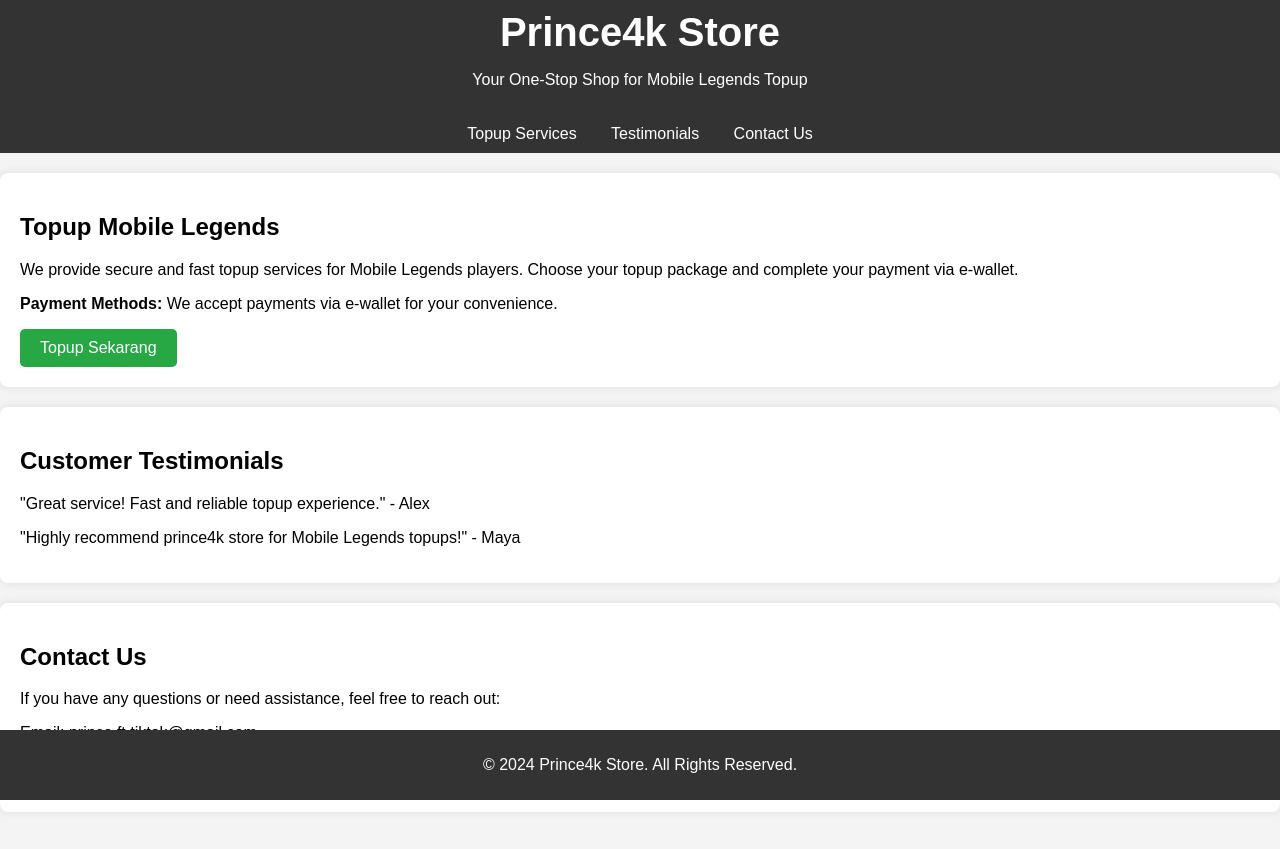
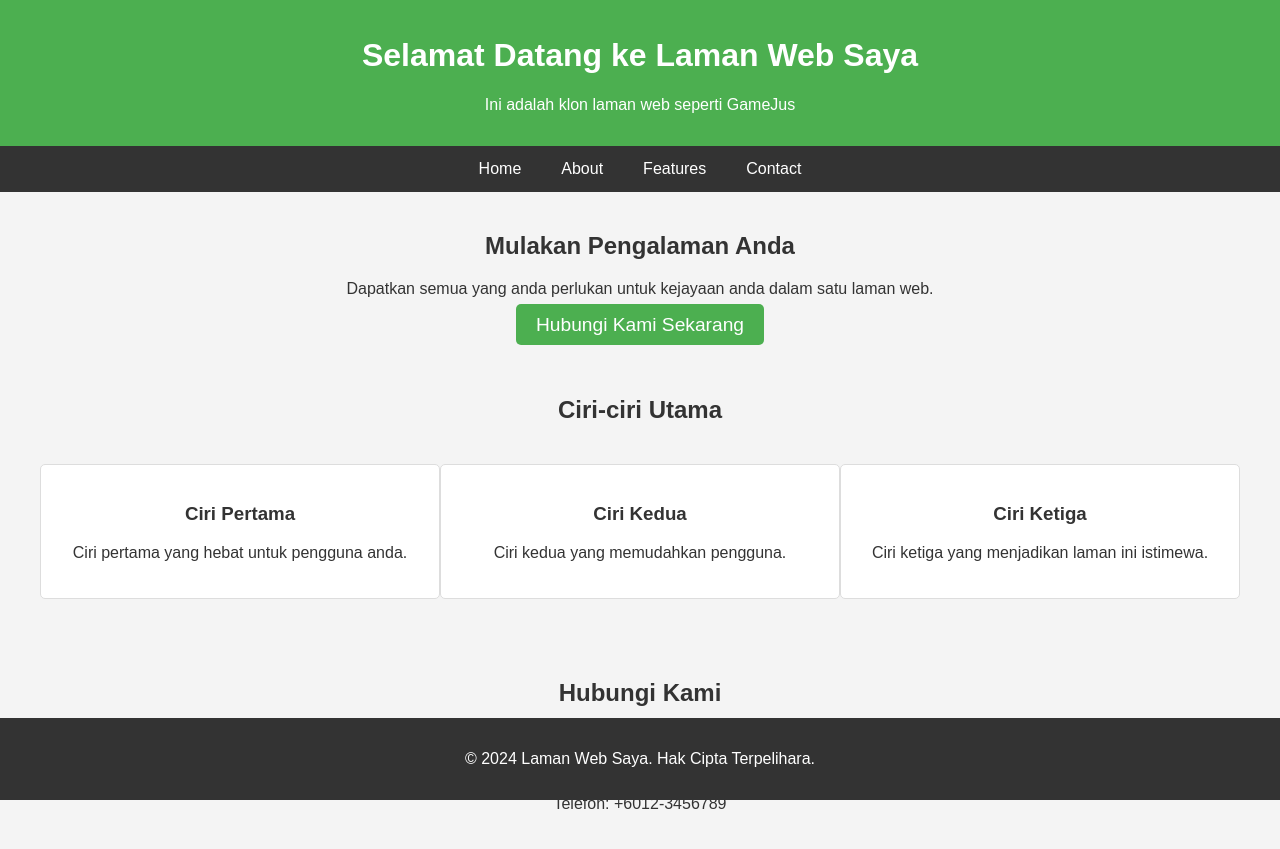
Before and after one commit to PrinceLimit/prince4k-store, a plain HTML site: page index.html in a window 1280 px wide. Drawn offline with Linux system fonts and the light colour scheme.

Commit message:
Update index.html

```diff
--- a/index.html
+++ b/index.html
@@ -3,113 +3,135 @@
 <head>
     <meta charset="UTF-8">
     <meta name="viewport" content="width=device-width, initial-scale=1.0">
-    <meta http-equiv="X-UA-Compatible" content="IE=edge">
-    <title>Prince4k Store - Topup Mobile Legends</title>
+    <meta name="description" content="Laman web seperti GameJus">
+    <title>Laman Web GameJus Klon</title>
     <style>
+        /* CSS untuk gaya laman web */
         body {
-            font-family: Arial, sans-serif;
+            font-family: 'Arial', sans-serif;
+            background-color: #f4f4f4;
             margin: 0;
             padding: 0;
-            background-color: #f4f4f4;
+            color: #333;
         }
         header {
-            background-color: #333;
-            color: #fff;
-            padding: 10px 0;
+            background-color: #4CAF50;
+            color: white;
+            padding: 1em 0;
             text-align: center;
         }
-        header h1 {
-            margin: 0;
-            font-size: 2.5em;
+        nav {
+            display: flex;
+            justify-content: center;
+            background-color: #333;
         }
-        .container {
-            width: 80%;
-            margin: auto;
-            overflow: hidden;
-        }
-        nav {
-            background: #333;
-            color: #fff;
-            padding: 10px 0;
+        nav a {
+            color: white;
+            padding: 14px 20px;
+            text-decoration: none;
             text-align: center;
         }
-        nav a {
-            color: #fff;
-            margin: 0 15px;
-            text-decoration: none;
+        nav a:hover {
+            background-color: #ddd;
+            color: black;
         }
         section {
             padding: 20px;
-            margin: 20px 0;
-            background-color: #fff;
-            border-radius: 8px;
-            box-shadow: 0 0 10px rgba(0, 0, 0, 0.1);
+            text-align: center;
         }
         footer {
             background-color: #333;
-            color: #fff;
+            color: white;
             text-align: center;
-            padding: 10px 0;
+            padding: 1em 0;
             position: fixed;
+            bottom: 0;
             width: 100%;
-            bottom: 0;
         }
-        .button {
-            display: inline-block;
+        .cta-button {
+            background-color: #4CAF50;
+            color: white;
             padding: 10px 20px;
-            font-size: 16px;
-            color: white;
-            background-color: #28a745;
             text-decoration: none;
             border-radius: 5px;
-            transition: background-color 0.3s ease;
+            font-size: 1.2em;
         }
-        .button:hover {
-            background-color: #218838;
+        .cta-button:hover {
+            background-color: #45a049;
+        }
+        .feature-box {
+            display: flex;
+            justify-content: space-around;
+            padding: 20px;
+        }
+        .feature {
+            background-color: white;
+            border: 1px solid #ddd;
+            padding: 20px;
+            border-radius: 5px;
+            width: 30%;
         }
     </style>
 </head>
 <body>
 
+    <!-- Bahagian Header -->
     <header>
-    <h1>Prince4k Store</h1>
-    <p>Your One-Stop Shop for Mobile Legends Topup</p>
+        <h1>Selamat Datang ke Laman Web Saya</h1>
+        <p>Ini adalah klon laman web seperti GameJus</p>
     </header>
 
+    <!-- Navigasi -->
     <nav>
-    <div class="container">
-        <a href="#services">Topup Services</a>
-        <a href="#testimonials">Testimonials</a>
-        <a href="#contact">Contact Us</a>
-    </div>
+        <a href="#home">Home</a>
+        <a href="#about">About</a>
+        <a href="#features">Features</a>
+        <a href="#contact">Contact</a>
     </nav>
 
-<section id="services">
-    <h2>Topup Mobile Legends</h2>
-    <p>We provide secure and fast topup services for Mobile Legends players. Choose your topup package and complete your payment via e-wallet.</p>
-    <p><strong>Payment Methods:</strong> We accept payments via e-wallet for your convenience.</p>
-
-    <!-- Action Button -->
-    <a href="https://link-ke-pembayaran-anda.com" class="button">Topup Sekarang</a>
-
+    <!-- Bahagian Utama -->
+    <section id="home">
+        <h2>Mulakan Pengalaman Anda</h2>
+        <p>Dapatkan semua yang anda perlukan untuk kejayaan anda dalam satu laman web.</p>
+        <a href="#contact" class="cta-button">Hubungi Kami Sekarang</a>
     </section>
 
-<section id="testimonials" class="testimonials">
-    <h2>Customer Testimonials</h2>
-    <p>"Great service! Fast and reliable topup experience." - Alex</p>
-    <p>"Highly recommend prince4k store for Mobile Legends topups!" - Maya</p>
+    <!-- Bahagian Features -->
+    <section id="features">
+        <h2>Ciri-ciri Utama</h2>
+        <div class="feature-box">
+            <div class="feature">
+                <h3>Ciri Pertama</h3>
+                <p>Ciri pertama yang hebat untuk pengguna anda.</p>
+            </div>
+            <div class="feature">
+                <h3>Ciri Kedua</h3>
+                <p>Ciri kedua yang memudahkan pengguna.</p>
+            </div>
+            <div class="feature">
+                <h3>Ciri Ketiga</h3>
+                <p>Ciri ketiga yang menjadikan laman ini istimewa.</p>
+            </div>
+        </div>
     </section>
 
-<section id="contact" class="contact">
-    <h2>Contact Us</h2>
-    <p>If you have any questions or need assistance, feel free to reach out:</p>
-    <p>Email: prince.ft.tiktok@gmail.com</p>
-    <p>Phone: +60124401150</p>
+    <!-- Bahagian Contact -->
+    <section id="contact">
+        <h2>Hubungi Kami</h2>
+        <p>Untuk maklumat lanjut, sila hubungi kami di:</p>
+        <p>Email: info@lamanweb.com</p>
+        <p>Telefon: +6012-3456789</p>
     </section>
 
+    <!-- Bahagian Footer -->
     <footer>
-    <p>© 2024 Prince4k Store. All Rights Reserved.</p>
+        <p>&copy; 2024 Laman Web Saya. Hak Cipta Terpelihara.</p>
     </footer>
 
+    <!-- JavaScript -->
+    <script>
+        // Skrip JavaScript asas
+        console.log("Laman web telah dimuatkan dengan jayanya.");
+    </script>
 </body>
 </html>
```
Lines whose indentation alone changed are shown as unchanged.
